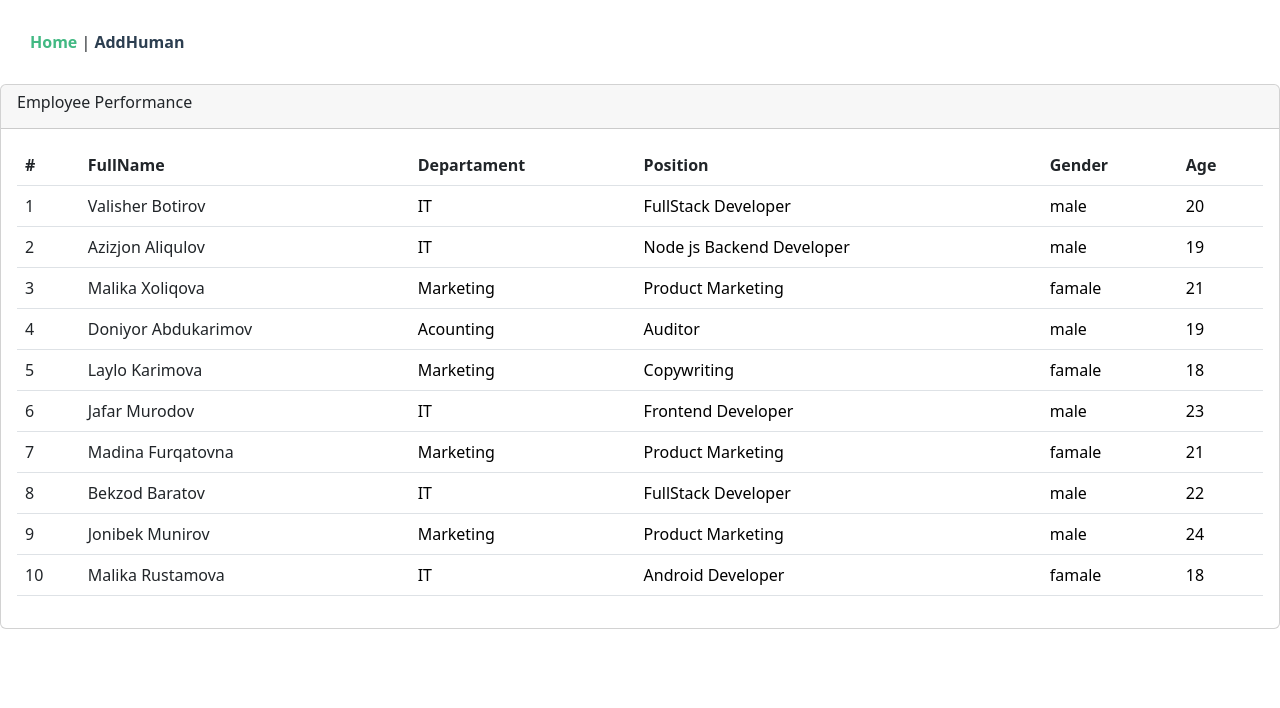
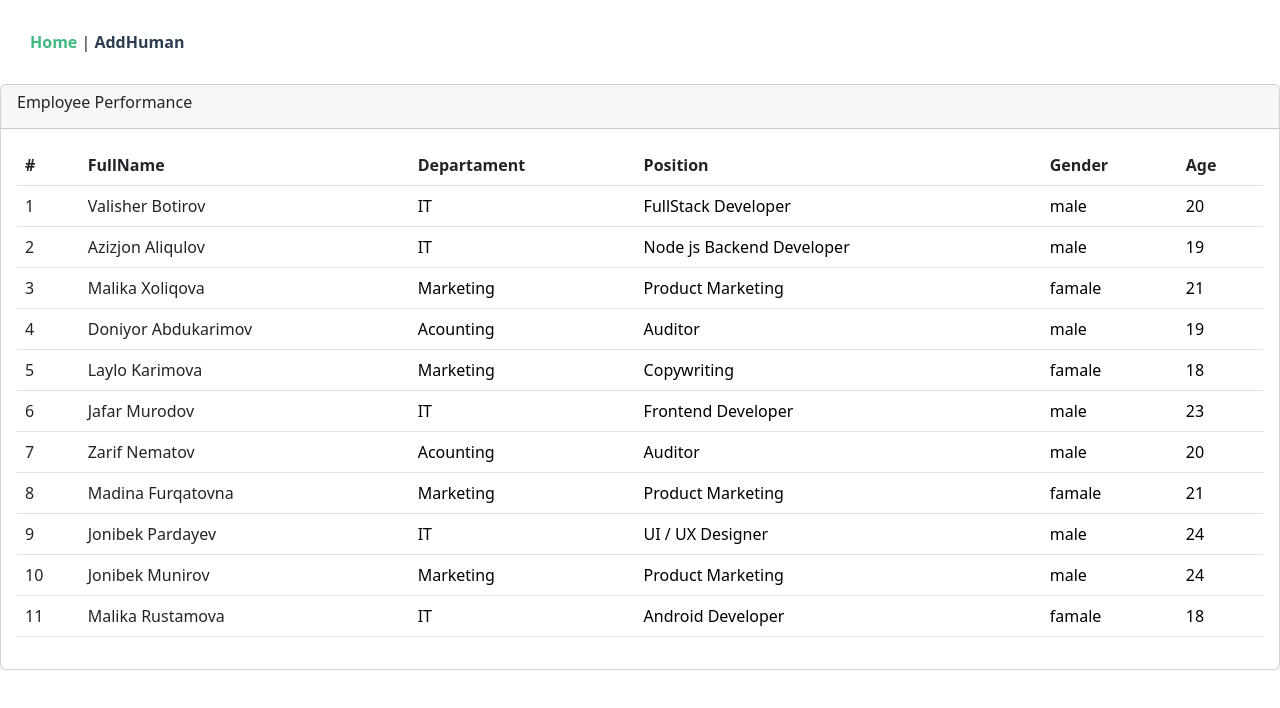
Before and after one commit to ValisherBotirov/UIC-Group-Task, a Vue app: page / in a window 1280 px wide. Shown: the top 708 px of the page. Built offline with nearby package versions, Linux system fonts and the light colour scheme; data requests are answered from the project's data file.

Commit message:
EditEmployye pageda tahrirlangan malumotlarni serverga saqlab quyadigan fungsiya qoshdim

```diff
--- a/data/db.json
+++ b/data/db.json
@@ -49,6 +49,14 @@
       "age": 23
     },
     {
+      "id": 7,
+      "fullName": "Zarif Nematov",
+      "departament": "Acounting",
+      "position": "Auditor",
+      "gender": "male",
+      "age": 20
+    },
+    {
       "id": 8,
       "fullName": "Madina Furqatovna",
       "departament": "Marketing",
@@ -57,11 +65,11 @@
       "age": 21
     },
     {
-      "fullName": "Bekzod Baratov",
+      "fullName": "Jonibek Pardayev",
       "departament": "IT",
-      "position": "FullStack Developer",
+      "position": "UI / UX Designer",
       "gender": "male",
-      "age": 22,
+      "age": 24,
       "id": 9
     },
     {
@@ -70,7 +78,7 @@
       "position": "Product Marketing",
       "gender": "male",
       "age": 24,
-      "id": 9
+      "id": 10
     },
     {
       "fullName": "Malika Rustamova",
@@ -78,7 +86,7 @@
       "position": "Android Developer",
       "gender": "famale",
       "age": 18,
-      "id": 10
+      "id": 11
     }
   ]
 }
--- a/src/components/EditEmployee.vue
+++ b/src/components/EditEmployee.vue
@@ -46,6 +46,8 @@ export default {
       position : this.$route.params.position,
       gender : this.$route.params.gender,
       age : this.$route.params.age,
+      editUser : null,
+      newGender : null,
       editUser : null
     }
   },
@@ -61,11 +63,16 @@ export default {
         age : this.age
       }
       this.editUser = editUser;
-      console.log(editUser);
+      console.log(this.editUser);
+      this.getEditUserServer()
     },
 
-   getRadioBtn(chec){
-    console.log(chec.target.value);
+   getRadioBtn(result){
+    this.newGender = result.target.value
+   },
+
+   async getEditUserServer(){
+      await axios.patch("http://localhost:3000/users/"+this.$route.params.id,this.editUser)
    }
 
   },
--- a/src/views/AddView.vue
+++ b/src/views/AddView.vue
@@ -68,6 +68,7 @@ export default {
     console.log("Serverga jo'natdi");
     await axios.post("http://localhost:3000/users",this.newUser,{})
     //  await  axios.delete("http://localhost:3000/users/"+ this.id)
+    // await axios.patch("http://localhost:3000/users/9",this.newUser)
    },
    getRadioAnsver(result){
     this.gender = result.target.value
```
